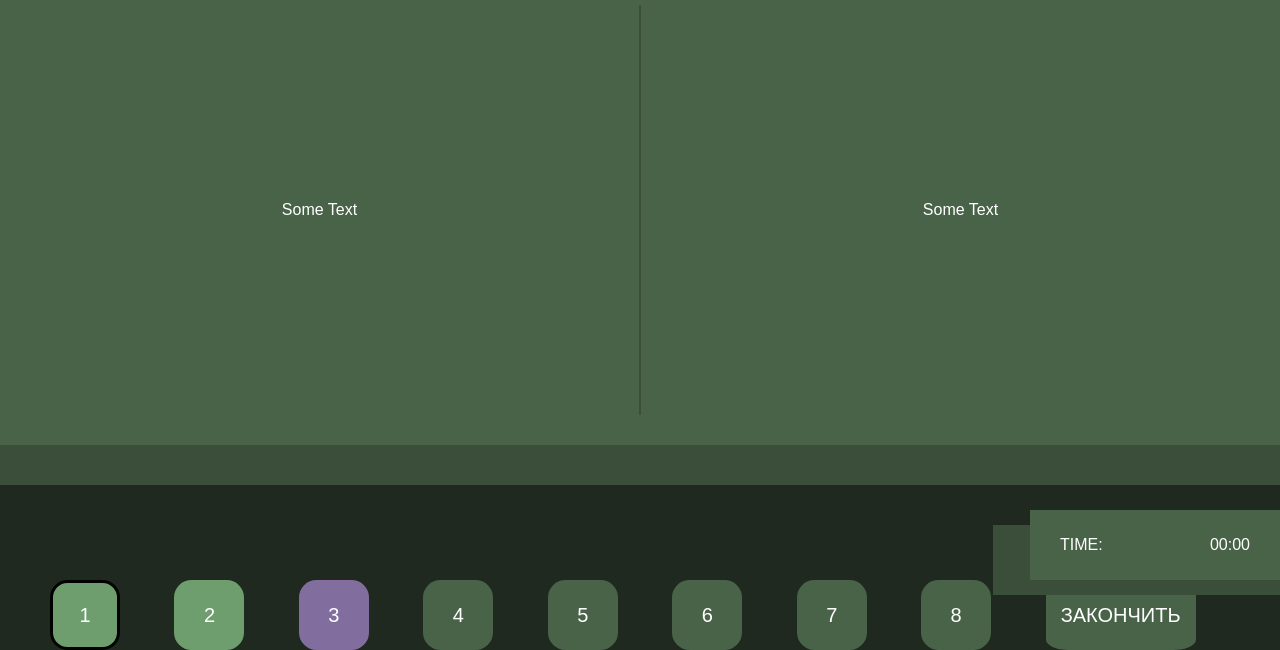
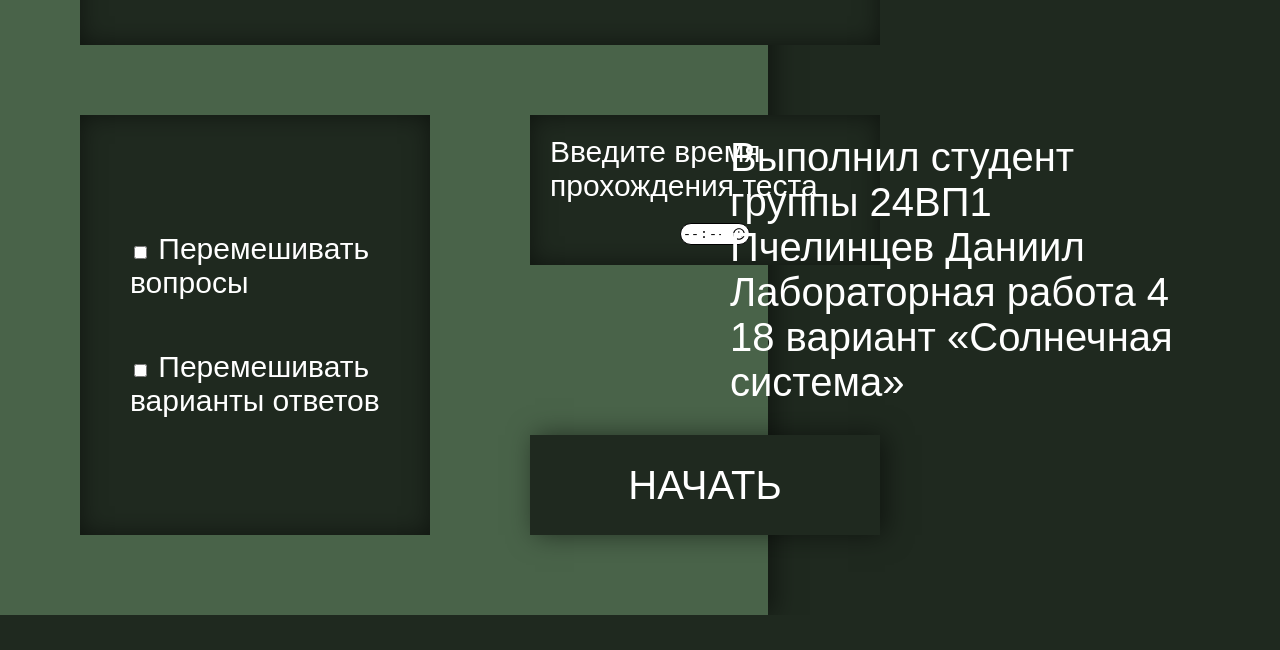
Before and after one commit to Dal1elPchel/questionnaire-website, a website: page index.html in a window 1280 px wide. Shown: the part 185-835 px from the top of the page. After the commit the page ends 800 px from the top, so only its background shows below. Drawn offline with Linux system fonts and the light colour scheme.

Commit message:
Finished 2 pages html and css

```diff
--- /dev/null
+++ b/css/default.css
@@ -0,0 +1,18 @@
+body {
+    font-family: "Myriad pro", sans-serif;
+    background-color: #1f291f;
+    color: #fff;
+    padding: 0;
+    margin: 0;
+}
+
+*, *::before, *::after {
+    box-sizing: border-box;
+}
+
+@font-face {
+    font-family: "Myriad pro", sans-serif;
+    src: url("../fonts/MYRIADPRO-REGULAR.OTF") format("OTF");
+    font-style: normal;
+    font-weight: normal;
+}
--- a/css/style.css
+++ b/css/style.css
@@ -1,118 +1,98 @@
-body {
-    background-color: #1f291f;
-    font-family: "Myriad Pro", sans-serif;
-    padding: 0;
-    margin: 0;
-    color: #ffffff;
+.container {
+    position: absolute;
+    top: 0;
+    left: 0;
+    box-shadow: 5px 0 25px rgba(0, 0, 0, 0.5);
+    padding-left: 80px;
+    padding-right: 100px;
+    padding-bottom: 0;
+    padding-top: 30px;
+    background-color: #496349;
+    min-height: 100vh;
+    height: 100%;
+    width: 60%;
+    margin: 0 0 auto 0;
 }
 
-*, *::before, *::after {
-    box-sizing: border-box;
+.block {
+    background-color: #1f291f;
+    box-shadow: inset 0 0 25px rgba(0, 0, 0, 0.5);
 }
 
-.container {
-    width: 100%;
-    min-height: 550px;
-    height: 100%;
-    background-color: #496349;
-    border-bottom: solid 40px #3a4e3a;
-    border-top: solid 40px #3a4e3a;
+.head {
+    padding: 50px 70px;
+    margin-bottom: 70px;
+    width: 800px;
+    height: 200px;
+    text-transform: uppercase;
+    font-size: 40px;
+}
+
+.sub_container {
     display: flex;
     justify-content: space-between;
-    align-items: center;
-    padding: 0;
-    margin-top: 120px;
+    width: 800px;
+    height: 420px;
 }
 
-#question, #answer_variants {
-    display: inline-block;
-    margin-right: auto;
-    margin-left: auto;
+.check {
+    width: 350px;
+    height: 420px;
+
+    font-size: 30px;
+    display: flex;
+    justify-content: center;
+    flex-direction: column;
+    padding-left: 50px;
+    row-gap: 50px;
 }
 
-.divider {
-    height: 410px;
-    width: 2px;
-    background-color: #3a4e3a;
+.time_block {
+    width: 350px;
+    height: 150px;
+
+    font-size: 30px;
+    display: flex;
+    justify-content: center;
+    align-items: center;
+    flex-direction: column;
+    row-gap: 20px;
+    padding-left: 20px;
 }
 
-.timer {
-    position: relative;
-    margin: 25px 0 0 auto;
-    width: 250px;
-    height: 70px;
-    text-transform: uppercase;
+#timer {
+    width: 70px;
+    border-radius: 30px;
+    border: 1px solid black;
 }
 
-.timer_block {
-    display: flex;
-    justify-content: space-between;
-    padding: 0 30px;
-    align-items: center;
-    position: absolute;
-    background-color: #496349;
-    width: 100%;
-    height: 100%;
-    z-index: 2;
+#start_button {
+    width: 350px;
+    height: 100px;
+    border: none;
+    box-shadow: 5px 0 25px rgba(0, 0, 0, 0.5);
+    font-size: 40px;
+    text-transform: uppercase;
     text-align: center;
+    background-color: #1f291f;
+    color: white;
+    margin-top: 170px;
+    transition: .4s;
 }
 
-.timer_shadow {
-    background-color: #3a4e3a;
-    width: 115%;
-    height: 100%;
-    position: absolute;
-    top: 15px;
-    right: 0;
-    z-index: 1;
+#start_button:hover {
+    background-color: #fff;
+    color: #1f291f;
+    transform: scale(1.2);
 }
 
-.current {
-    background-color: #6e9e6e;
-    border: 3px solid black;
+.lab_info {
+    position: absolute;
+    top: 40%;
+    bottom: auto;
+    left: auto;
+    right: 100px;
+    width: 450px;
+    font-size: 40px;
+    color: white;
 }
-
-.no_checked {
-    background-color: #496349;
-    border: none;
-}
-
-.button {
-    font-size: 20px;
-    color: white;
-    width: 70px;
-    height: 70px;
-    border-radius: 25%;
-    transition: .3s;
-    text-transform: uppercase;
-    margin-left: 50px;
-}
-
-.button:hover {
-    background-color: #fff;
-    color: #496349;
-}
-
-.checked {
-    background-color: #6e9e6e;
-    border: none;
-}
-
-.answered {
-    background-color: #816e9e;
-    border: none;
-}
-
-.finish_button {
-    width: 150px;
-    background-color: #496349;
-    border: none;
-    border-radius: 15%;
-}
-
-@font-face {
-    font-family: 'Myriad Pro';
-    src: url("../fonts/MYRIADPRO-REGULAR.OTF") format("otf");
-    font-weight: normal;
-    font-style: normal;
-}
--- /dev/null
+++ b/css/victory_form_style.css
@@ -0,0 +1,99 @@
+.container {
+    width: 100%;
+    min-height: 550px;
+    height: 100%;
+    background-color: #496349;
+    border-bottom: solid 40px #3a4e3a;
+    border-top: solid 40px #3a4e3a;
+    display: flex;
+    justify-content: space-between;
+    align-items: center;
+    padding: 0;
+    margin-top: 120px;
+}
+
+#question, #answer_variants {
+    display: inline-block;
+    margin-right: auto;
+    margin-left: auto;
+}
+
+.divider {
+    height: 410px;
+    width: 2px;
+    background-color: #3a4e3a;
+}
+
+.timer {
+    position: relative;
+    margin: 25px 0 0 auto;
+    width: 250px;
+    height: 70px;
+    text-transform: uppercase;
+}
+
+.timer_block {
+    display: flex;
+    justify-content: space-between;
+    padding: 0 30px;
+    align-items: center;
+    position: absolute;
+    background-color: #496349;
+    width: 100%;
+    height: 100%;
+    z-index: 2;
+    text-align: center;
+}
+
+.timer_shadow {
+    background-color: #3a4e3a;
+    width: 115%;
+    height: 100%;
+    position: absolute;
+    top: 15px;
+    right: 0;
+    z-index: 1;
+}
+
+.current {
+    background-color: #6e9e6e;
+    border: 3px solid black;
+}
+
+.no_checked {
+    background-color: #496349;
+    border: none;
+}
+
+.button {
+    font-size: 20px;
+    color: white;
+    width: 70px;
+    height: 70px;
+    border-radius: 25%;
+    transition: .3s;
+    text-transform: uppercase;
+    margin-left: 50px;
+}
+
+.button:hover {
+    background-color: #fff;
+    color: #496349;
+}
+
+.checked {
+    background-color: #6e9e6e;
+    border: none;
+}
+
+.answered {
+    background-color: #816e9e;
+    border: none;
+}
+
+.finish_button {
+    width: 150px;
+    background-color: #496349;
+    border: none;
+    border-radius: 15%;
+}
--- a/index.html
+++ b/index.html
@@ -2,35 +2,47 @@
 <html lang="en">
   <head>
     <meta charset="UTF-8">
-        <title>Title</title>
+    <title>$Title$</title>
     <link rel="stylesheet" href="css/style.css">
+    <link rel="stylesheet" href="css/default.css">
   </head>
   <body>
+    <div class="container">
 
-        <div class="container">
-            <div id="question">Some Text</div>
-            <div class="divider"></div>
-            <div id="answer_variants">Some Text</div>
+      <div class="head block">
+        Опрос на тему "солнечная система"
       </div>
 
-        <div class="timer">
-            <div class="timer_block">
-                <p>time:</p>
-                <p>00:00</p>
-            </div>
-            <div class="timer_shadow"></div>
+      <div class="sub_container">
+
+        <div class="check block">
+          <div>
+            <input type="checkbox" id="rand_question"/>
+            <label for="rand_question"> Перемешивать вопросы</label>
           </div>
 
-        <div class="navigation">
-            <input type="button" value="1" class="current button" />
-            <input type="button" value="2" class="checked button" />
-            <input type="button" value="3" class="answered button" />
-            <input type="button" value="4" class="no_checked button" />
-            <input type="button" value="5" class="no_checked button" />
-            <input type="button" value="6" class="no_checked button" />
-            <input type="button" value="7" class="no_checked button" />
-            <input type="button" value="8" class="no_checked button" />
-            <input type="button" value="закончить" class="button finish_button" />
+          <div>
+            <input type="checkbox" id="rand_answer"/>
+            <label for="rand_answer"> Перемешивать варианты ответов</label>
           </div>
+        </div>
+
+        <div>
+          <div class="time_block block">
+            <label for="timer">Введите время прохождения теста</label>
+            <input type="time" name="timer" id="timer"/>
+          </div>
+
+          <input type="button" value="начать" id="start_button"/>
+        </div>
+      </div>
+
+    </div>
+
+    <span class="lab_info">Выполнил студент группы 24ВП1 Пчелинцев Даниил
+      Лабораторная работа 4
+      18 вариант
+      «Солнечная система»
+    </span>
   </body>
 </html>
--- a/package.json
+++ b/package.json
@@ -1,5 +1,5 @@
 {
-  "name": "${PROJECT_NAME}",
+  "name": "Third_lab",
   "version": "1.0.0",
   "description": "",
   "main": "index.js",
```
Also changed, not shown: victory_form.html (added, +37 -0 lines). Lines whose indentation alone changed are shown as unchanged.
